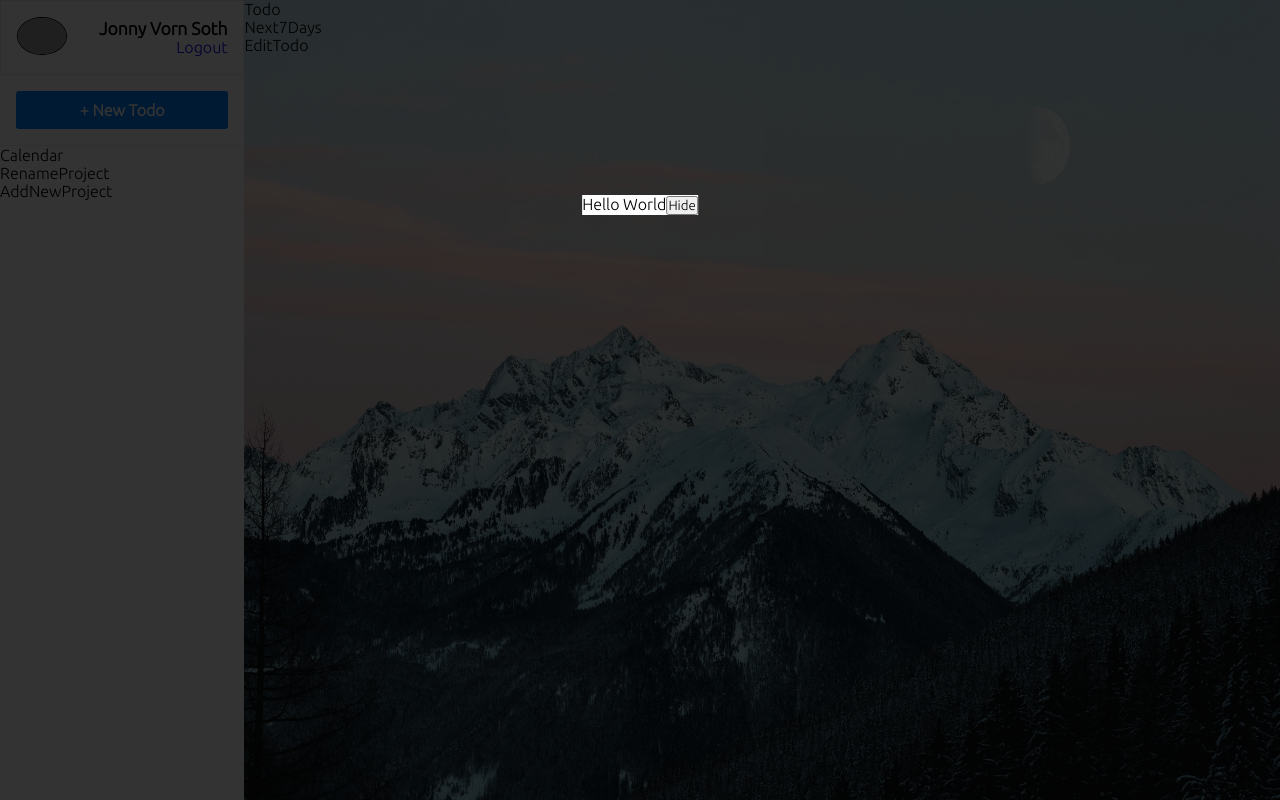
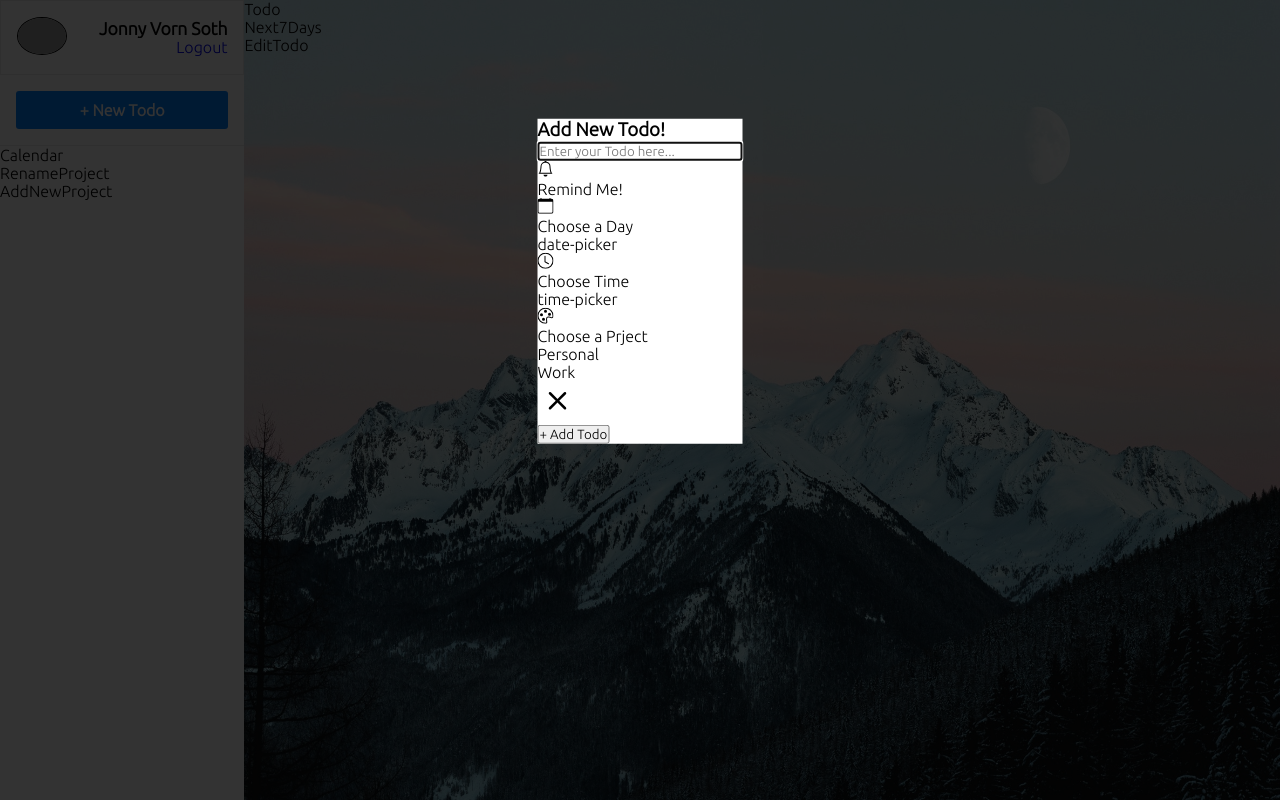
Before and after one commit to janysoth/ReactProjects, a React (Create React App) app in the folder todo-app-v2/: page / in a window 1280 px wide. Both pictures are taken after a click on the button "+ New Todo". Built offline with nearby package versions, Linux system fonts and the light colour scheme; grey boxes are pictures that could not be loaded.

Commit message:
Create a markup for AddNewTodo component.

```diff
--- a/todo-app-v2/package.json
+++ b/todo-app-v2/package.json
@@ -3,10 +3,13 @@
   "version": "0.1.0",
   "private": true,
   "dependencies": {
+    "@material-ui/pickers": "^3.3.11",
     "@testing-library/jest-dom": "^5.17.0",
     "@testing-library/react": "^13.4.0",
     "@testing-library/user-event": "^13.5.0",
+    "or": "^0.2.0",
     "react": "^18.3.1",
+    "react-bootstrap-icons": "^1.11.4",
     "react-dom": "^18.3.1",
     "react-scripts": "5.0.1",
     "web-vitals": "^2.1.4"
--- a/todo-app-v2/src/components/AddNewTodo.js
+++ b/todo-app-v2/src/components/AddNewTodo.js
@@ -1,8 +1,12 @@
+
 import React, { useState } from 'react';
+import { Bell, Calendar, Clock, Palette, X } from 'react-bootstrap-icons';
 import Modal from './Modal';
 
 const AddNewTodo = () => {
   const [showModal, setShowModal] = useState(false);
+  const [text, setText] = useState('');
+
 
   return (
     <div className='AddNewTodo'>
@@ -13,12 +17,64 @@ const AddNewTodo = () => {
       </div>
 
       <Modal showModal={showModal} setShowModal={setShowModal}>
-        <div>
-          Hello World
-          <button onClick={() => setShowModal(false)}>
-            Hide
-          </button>
-        </div>
+        <form>
+          <div className="text">
+            <h3>Add New Todo!</h3>
+            <input
+              type='text'
+              value={text}
+              onChange={e => setText(e.target.value)}
+              placeholder='Enter your Todo here...'
+              autoFocus
+            />
+          </div>
+
+          <div className="remind">
+            <Bell />
+            <p>Remind Me!</p>
+          </div>
+
+          <div className="pick-day">
+            <div className="title">
+              <Calendar />
+              <p>Choose a Day</p>
+            </div>
+            date-picker
+          </div>
+
+          <div className="pick-time">
+            <div className="title">
+              <Clock />
+              <p>Choose Time</p>
+            </div>
+            time-picker
+          </div>
+
+          <div className="pick-project">
+            <div className="title">
+              <Palette />
+              <p>Choose a Prject</p>
+            </div>
+
+            <div className="projects">
+              <div className="project active">
+                Personal
+              </div>
+
+              <div className="project">
+                Work
+              </div>
+            </div>
+          </div>
+
+          <div className="cancel" onClick={() => setShowModal(false)}>
+            <X size='40' />
+          </div>
+
+          <div className="confirm">
+            <button>+ Add Todo</button>
+          </div>
+        </form>
       </Modal>
     </div>
   );
```
Also changed, not shown: 1 other file (tests, documents, lock files or other folders).
